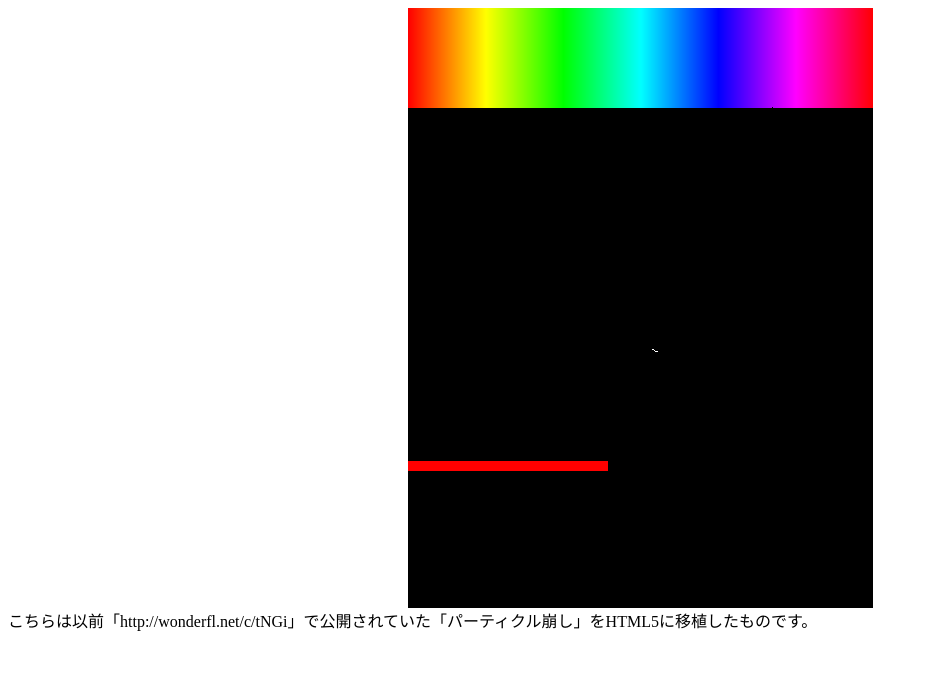
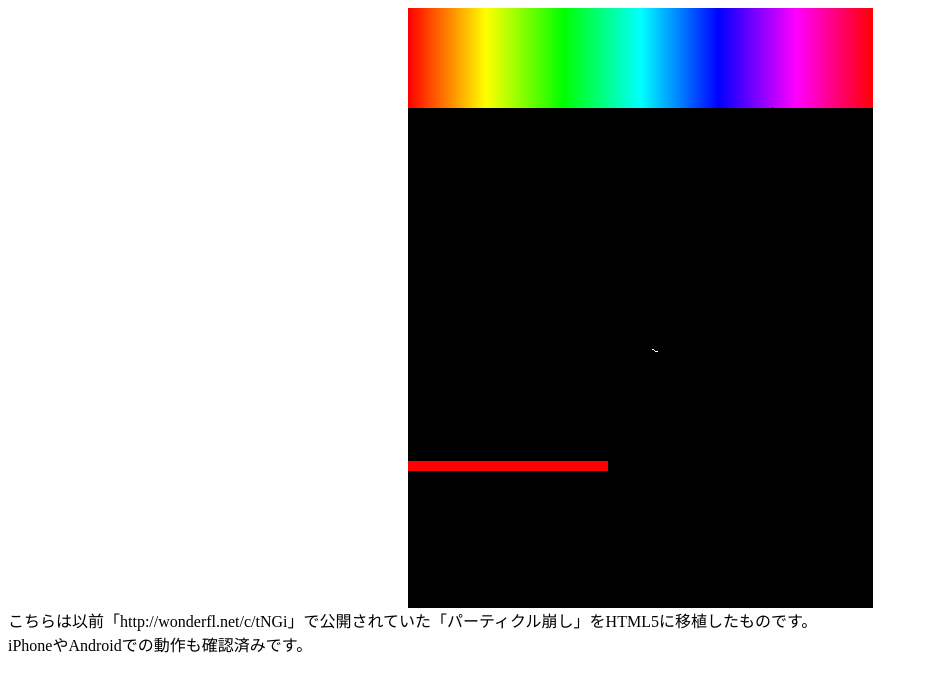
Before and after one commit to 3-10-1-cyndi/particlebreaker, a plain HTML site: page index.html in a window 1280 px wide. Shown: the whole page, without its empty margins (0-927 px from the left). Drawn offline with Linux system fonts and the light colour scheme.

Commit message:
Update index.html

```diff
--- a/index.html
+++ b/index.html
@@ -9,6 +9,7 @@
 
 <body>
     <canvas id="canvas" width="465" height="600" style="background-color:#000000;display: block; position: relative; top: 0px; right: 0; bottom: 0; left: 0; margin: auto;"></canvas>
-    こちらは以前「http://wonderfl.net/c/tNGi」で公開されていた「パーティクル崩し」をHTML5に移植したものです。
+    こちらは以前「http://wonderfl.net/c/tNGi」で公開されていた「パーティクル崩し」をHTML5に移植したものです。<br/>
+    iPhoneやAndroidでの動作も確認済みです。
 </body>
 </html>
```
